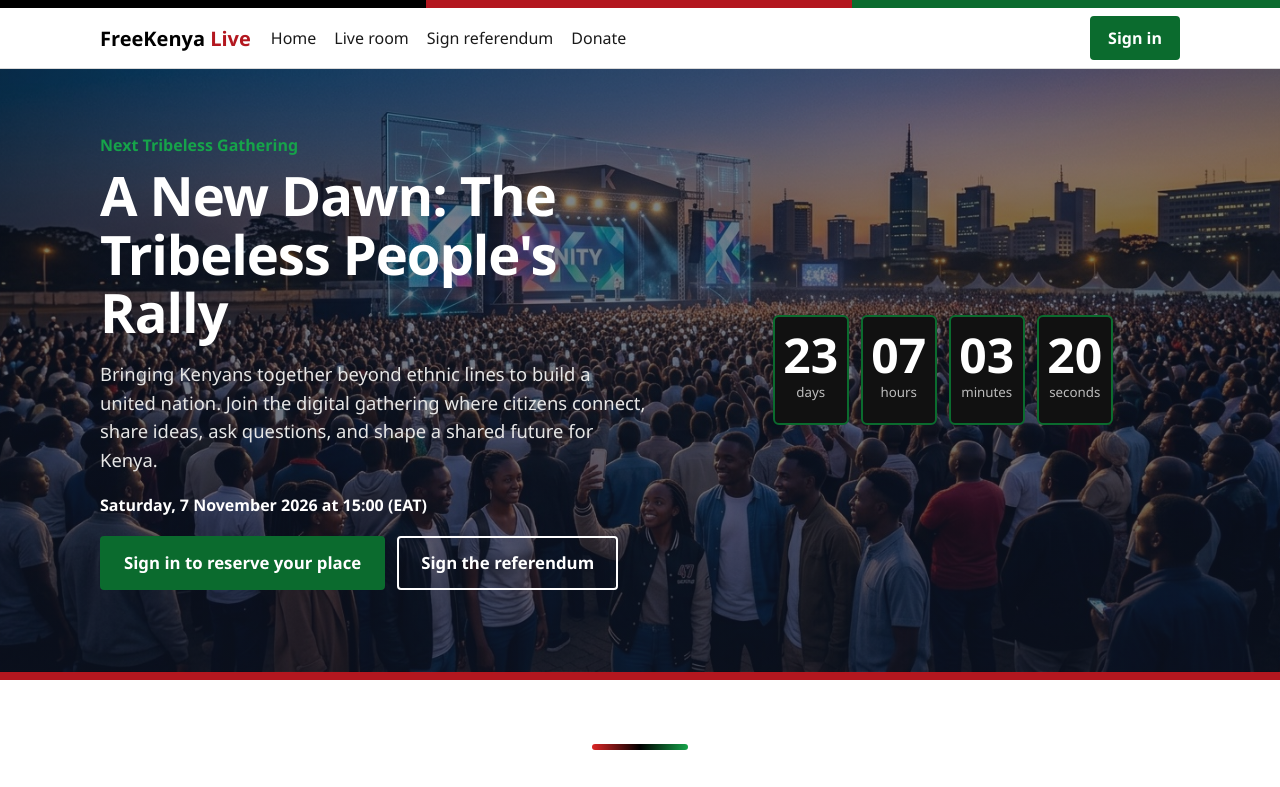
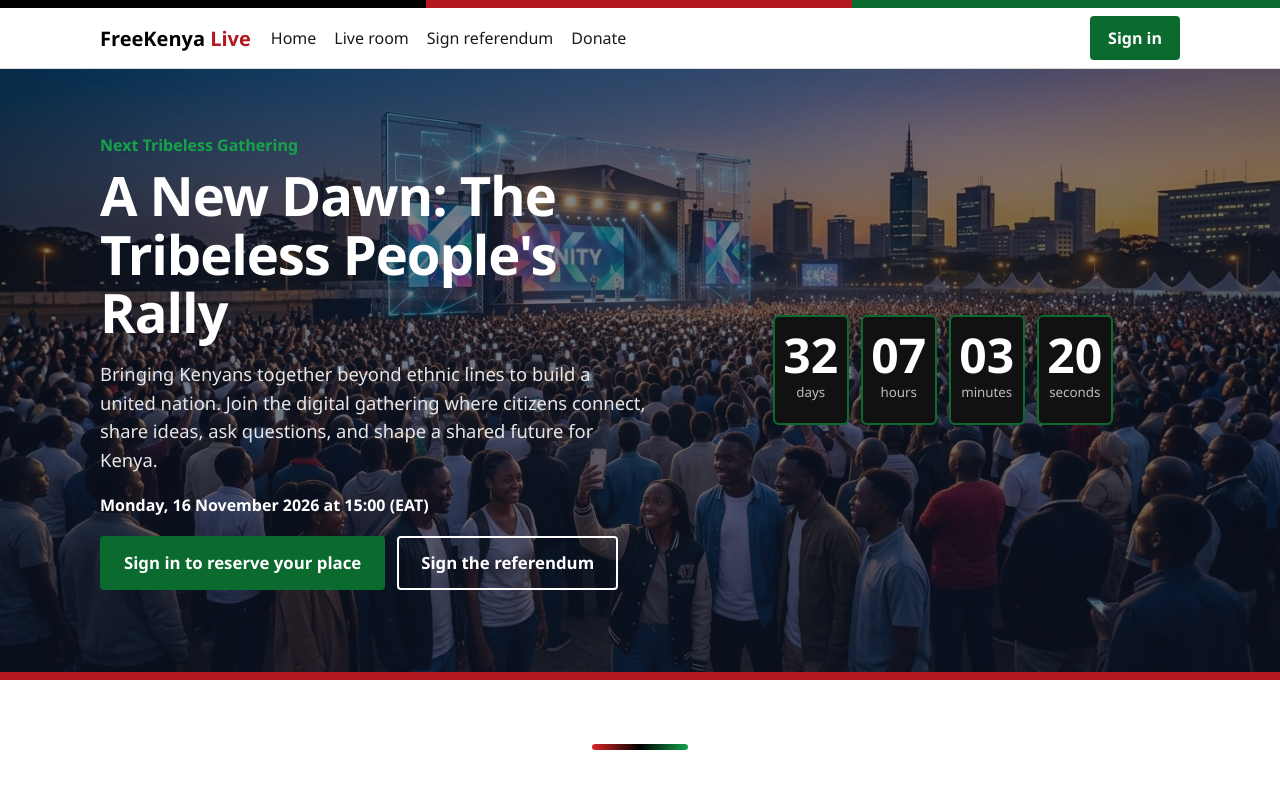
Before and after one commit to mashadesignworld/freekenyalive, a Next.js app: page / in a window 1280 px wide. Shown: the top 787 px of the page. Built offline with nearby package versions, Linux system fonts and the light colour scheme; no server answers.

Commit message:
date change

```diff
--- a/src/app/page.tsx
+++ b/src/app/page.tsx
@@ -12,7 +12,7 @@ const FALLBACK: LiveEvent = {
   id: '',
   title: "A New Dawn: The Tribeless People's Rally",
   description: 'Bringing Kenyans together beyond ethnic lines to build a united nation. Join the digital gathering where citizens connect, share ideas, ask questions, and shape a shared future for Kenya.',
-  starts_at: '2026-11-07T15:00:00+03:00',
+  starts_at: '2026-11-16T15:00:00+03:00',
   youtube_id: null,
   status: 'scheduled',
   chat_rooms: 3,
```
